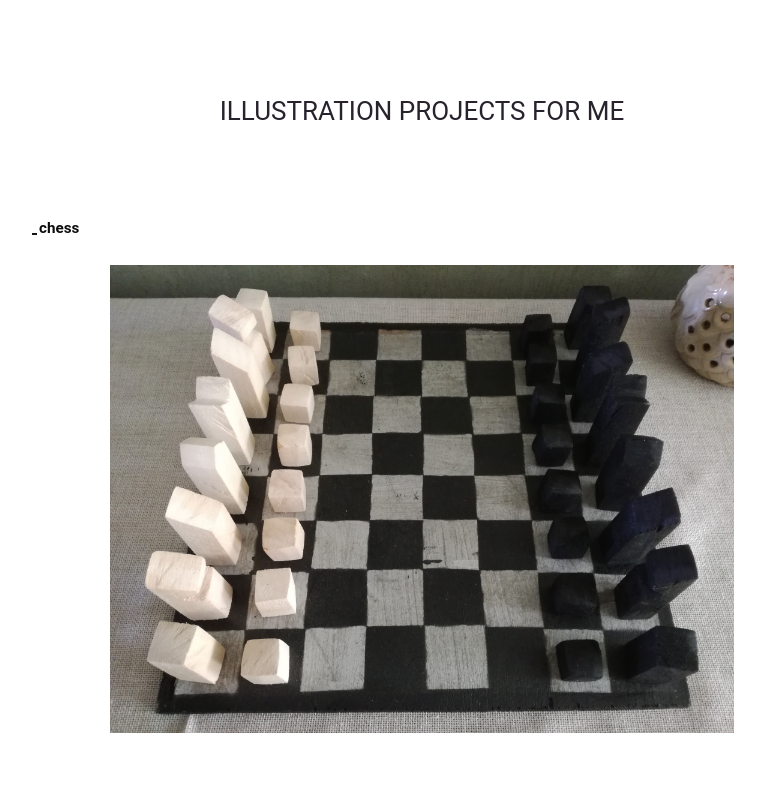
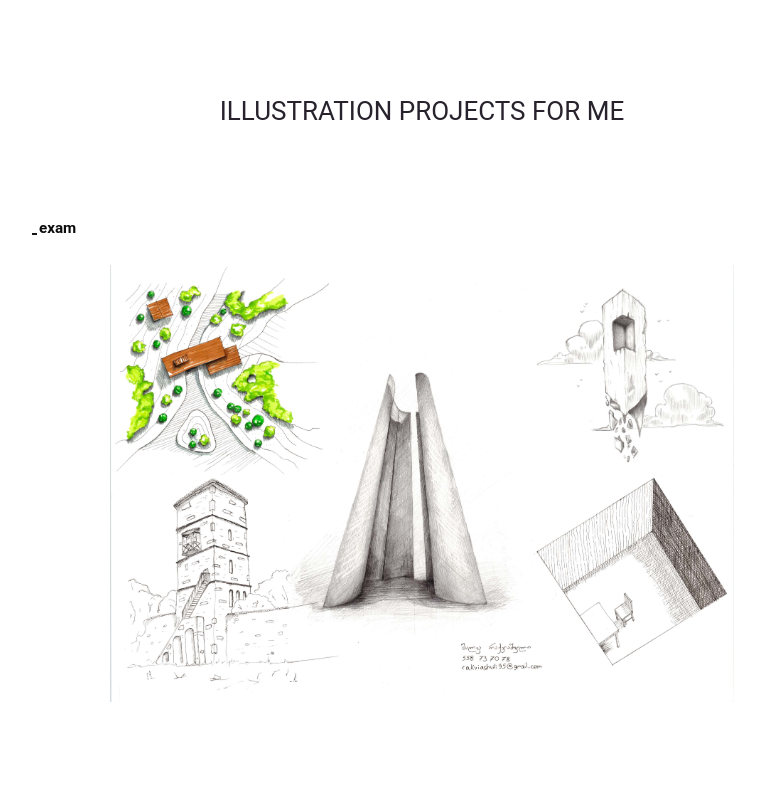
Before and after one commit to shavla/for-me, a plain HTML site: page index.html in a window 1280 px wide. Shown: the top 800 px of the page, without its empty margins (218-983 px from the left). Drawn offline with Linux system fonts and the light colour scheme.

Commit message:
added exam painting

```diff
--- a/index.html
+++ b/index.html
@@ -14,6 +14,13 @@
     <div class="title">
       <h1>ILLUSTRATION PROJECTS FOR ME</h1>
     </div>
+
+    <section>
+      <h3><i></i>exam</h3>
+      <div class="image-container">
+        <img src="./images/proj.jpg">
+      </div>
+    </section>
 
     <section>
       <h3><i></i>chess</h3>
```
Also changed, not shown: images/proj.jpg (added).
